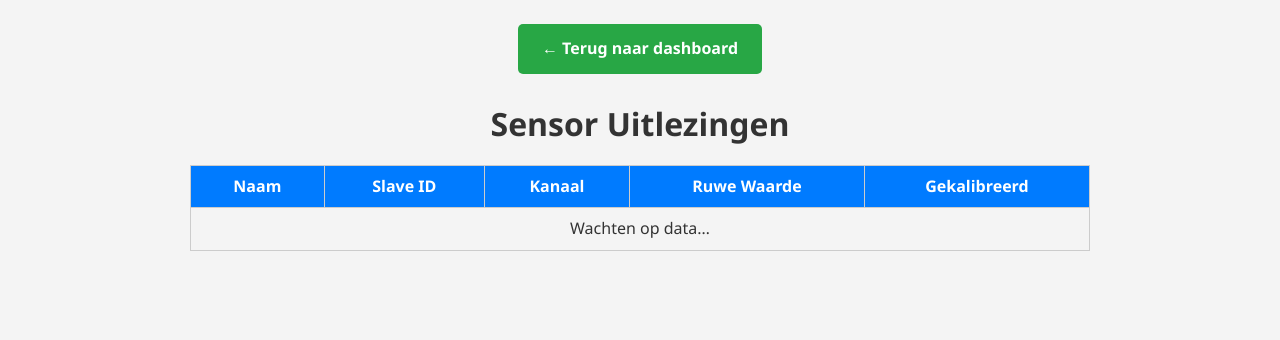
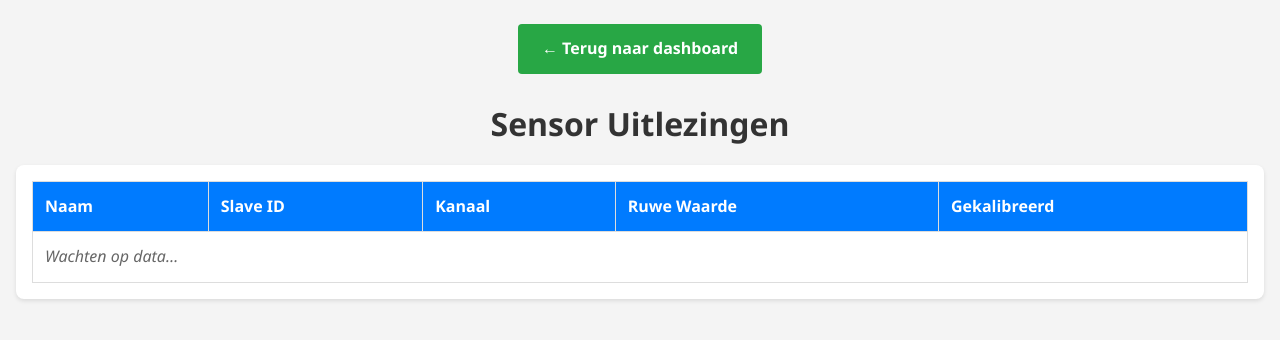
Before and after one commit to jelmertamis/Obelix_SCADA, a Flask app: page /sensors in a window 1280 px wide. Shown: the top 340 px of the page. Run offline with Flask 3, Linux system fonts and the light colour scheme; some libraries are stand-ins or nearby versions.

Commit message:
sensorcode opgeschoond, scheiding css, js en html

```diff
--- a/static/css/main.css
+++ b/static/css/main.css
@@ -15,46 +17,65 @@ body {
     text-align: center;
   }
 
-/* Koppen */
   h1 {
     margin-bottom: 1rem;
   }
 
-/* Terug-knop */
+  /* ===============================
+     🔘 Knoppen
+     =============================== */
+
+  .btn,
+  .primary-btn,
+  .saveBtn,
+  .aio-table button {
+    display: inline-block;
+    font-weight: 600;
+    text-decoration: none;
+    border-radius: 4px;
+    transition: background-color 0.2s ease;
+  }
+
   .btn {
-  display: inline-block;
     margin: 0.5rem 0 1.5rem;
     padding: 0.75rem 1.5rem;
     font-size: 1rem;
-  font-weight: 600;
     background: #28a745;
     color: #fff;
-  text-decoration: none;
-  border-radius: 5px;
-  transition: background 0.2s ease;
   }
   .btn:hover {
     background: #218838;
   }
 
-/* Dashboard-knoppen */
   .primary-btn {
-  display: inline-block;
     padding: 1rem 2rem;
     margin: 0.5rem;
     font-size: 1.1rem;
-  font-weight: bold;
-  text-decoration: none;
     background-color: #007bff;
     color: #fff;
-  border-radius: 0.3rem;
-  transition: background-color 0.2s ease;
   }
   .primary-btn:hover {
     background-color: #0056b3;
   }
 
-/* Container helper voor relays */
+  .saveBtn,
+  .aio-table button {
+    padding: 0.4rem 0.8rem;
+    font-size: 0.9rem;
+    border: none;
+    background: #007bff;
+    color: white;
+    cursor: pointer;
+  }
+  .saveBtn:hover,
+  .aio-table button:hover {
+    background: #0056b3;
+  }
+
+  /* ===============================
+     🔁 Relay View
+     =============================== */
+
   #relaysContainer {
     display: flex;
     flex-direction: column;
@@ -176,14 +184,6 @@ section {
     color: #fff;
   }
 
-.no-data {
-  font-style: italic;
-  color: #666;
-  text-align: center;
-  margin-top: 1rem;
-}
-
-/* Calibratie: Sensor Ranges */
   .sensor-table td input[type="number"] {
     width: 5em;
     padding: 0.3rem;
@@ -192,32 +192,17 @@ section {
     font-size: 1rem;
   }
 
-.saveBtn {
-  padding: 0.4rem 0.8rem;
-  font-size: 0.9rem;
-  border: none;
-  border-radius: 4px;
-  background: #007bff;
-  color: white;
-  cursor: pointer;
-  transition: background 0.2s ease;
-}
-.saveBtn:hover {
-  background: #0056b3;
+  .no-data {
+    font-style: italic;
+    color: #666;
+    text-align: center;
+    margin-top: 1rem;
   }
 
-.feedback {
-  font-size: 0.9rem;
-  text-align: center;
-}
-.feedback.status {
-  color: green;
-}
-.feedback.error {
-  color: red;
-}
+  /* ===============================
+     🧪 All-in-One View (AIO)
+     =============================== */
 
-/* AIO Page */
   .aio-container {
     margin-bottom: 2rem;
     background: #fff;
--- /dev/null
+++ b/static/js/sensors.js
@@ -0,0 +1,33 @@
+const socket = io('/sensors');
+const tbody  = document.getElementById('sensorBody');
+
+socket.on('connect', () => {
+  console.log('✅ WebSocket verbonden op /sensors');
+  tbody.innerHTML = '<tr><td colspan="5" class="no-data">Verbonden – wachten op sensor_update…</td></tr>';
+});
+
+socket.on('sensor_update', readings => {
+  console.log('🔔 sensor_update ontvangen:', readings);
+  if (!readings || readings.length === 0) {
+    tbody.innerHTML = '<tr><td colspan="5" class="no-data">Geen sensoren gevonden.</td></tr>';
+    return;
+  }
+
+  tbody.innerHTML = '';
+  readings.forEach(r => {
+    const tr = document.createElement('tr');
+    ['name','slave_id','channel','raw','value'].forEach(key => {
+      const td = document.createElement('td');
+      let txt = r[key] !== null ? r[key] : '—';
+      if (key === 'value') txt = r.value.toFixed(2);
+      td.textContent = txt;
+      tr.appendChild(td);
+    });
+    tbody.appendChild(tr);
+  });
+});
+
+socket.on('disconnect', () => {
+  console.warn('❌ WebSocket verbinding verbroken');
+  tbody.innerHTML = '<tr><td colspan="5" class="no-data">Verbinding verbroken.</td></tr>';
+});
--- a/templates/sensors.html
+++ b/templates/sensors.html
@@ -2,32 +2,9 @@
 
 {% block title %}Sensor Uitlezingen{% endblock %}
 
-{% block head %}
-<style>
-  .sensor-table {
-    border-collapse: collapse;
-    width: 100%;
-    max-width: 900px;
-    margin: 1rem auto;
-  }
-  .sensor-table th,
-  .sensor-table td {
-    border: 1px solid #ccc;
-    padding: 0.5rem 1rem;
-    text-align: center;
-  }
-  .sensor-table th {
-    background-color: #007bff;
-    color: #fff;
-  }
-  .sensor-table tbody tr:nth-child(even) {
-    background-color: #f9f9f9;
-  }
-</style>
-{% endblock %}
-
 {% block content %}
   <h1>Sensor Uitlezingen</h1>
+  <div class="sensor-container">
     <table id="sensorTable" class="sensor-table">
       <thead>
         <tr>
@@ -39,47 +16,13 @@
         </tr>
       </thead>
       <tbody id="sensorBody">
-      <tr><td colspan="5">Wachten op data…</td></tr>
+        <tr><td colspan="5" class="no-data">Wachten op data…</td></tr>
       </tbody>
     </table>
+  </div>
 {% endblock %}
 
 {% block scripts %}
   <script src="https://cdnjs.cloudflare.com/ajax/libs/socket.io/4.5.0/socket.io.min.js"></script>
-  <script>
-    const socket = io('/sensors');
-    const tbody  = document.getElementById('sensorBody');
-
-    socket.on('connect', () => {
-      console.log('✅ WebSocket verbonden op /sensors');
-      tbody.innerHTML = '<tr><td colspan="5">Verbonden – wachten op sensor_update…</td></tr>';
-    });
-
-    socket.on('sensor_update', readings => {
-      console.log('🔔 sensor_update ontvangen:', readings);
-      if (readings.length === 0) {
-        tbody.innerHTML = '<tr><td colspan="5">Geen sensoren gevonden.</td></tr>';
-        return;
-      }
-      // Bouw rijen
-      tbody.innerHTML = '';
-      readings.forEach(r => {
-        const tr = document.createElement('tr');
-        ['name','slave_id','channel','raw','value'].forEach(key => {
-          const td = document.createElement('td');
-          let txt = r[key] !== null ? r[key] : '—';
-          // value afronden op 2 decimalen
-          if (key === 'value') txt = r.value.toFixed(2);
-          td.textContent = txt;
-          tr.appendChild(td);
-        });
-        tbody.appendChild(tr);
-      });
-    });
-
-    socket.on('disconnect', () => {
-      console.warn('❌ WebSocket verbinding verbroken');
-      tbody.innerHTML = '<tr><td colspan="5">Verbinding verbroken.</td></tr>';
-    });
-  </script>
+  <script src="{{ url_for('static', filename='js/sensors.js') }}"></script>
 {% endblock %}
```
Also changed, not shown: other parts of static/css/main.css (+22 -31 lines). Lines whose indentation alone changed are shown as unchanged.
